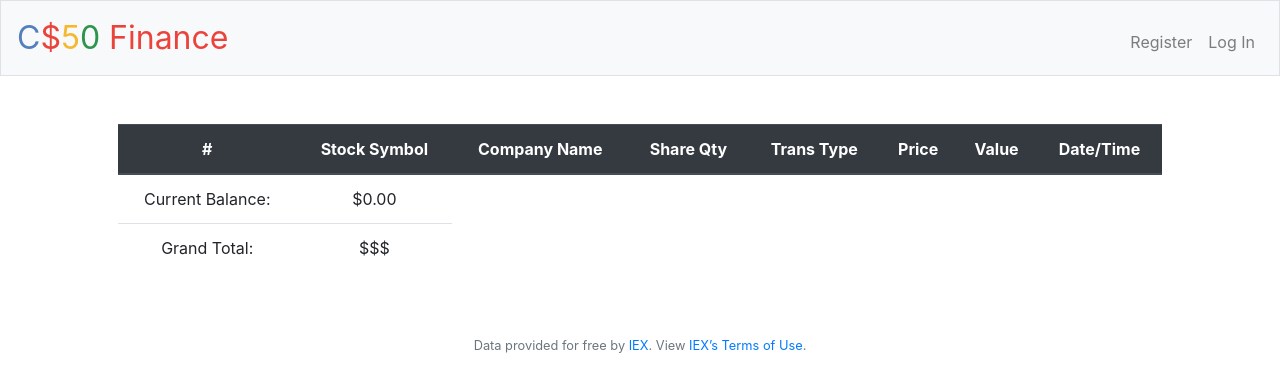
After one commit to rparker01/finance, a Flask app: template templates/history.html in a window 1280 px wide. The commit adds this page. Shown: the top 392 px of the page. Run offline with Flask 2, Linux system fonts and the light colour scheme; the template is opened without the code that fills it, so the values that code supplies are empty; some libraries are stand-ins or nearby versions.

Commit message:
added history

```diff
--- a/application.py
+++ b/application.py
@@ -1,4 +1,5 @@
 ''' export API_KEY=pk_112e4d8b2bb344ef93b726ce0197265c  '''
+''' cd cs50/week9/src9/pset9/finance '''
 
 import os
 import datetime
@@ -50,10 +51,14 @@ if not os.environ.get("API_KEY"):
 @login_required
 def index():
     """Show portfolio of stocks"""
-    groups = db.execute("SELECT symbol, SUM(num_shares) AS sum FROM purchases WHERE user_id = ? GROUP BY symbol", session["user_id"] )
+
+    # Queries purchases table and returns a grouped value for each unique stock.
+    groups = db.execute("SELECT symbol, SUM(num_shares) AS sum FROM transactions WHERE user_id = ? GROUP BY symbol", session["user_id"])
     cash = db.execute("SELECT cash FROM users WHERE id = ?", session["user_id"])
     cashValue = float(cash[0]["cash"])
-    return render_template("index.html",groups=groups, cashValue=cashValue)
+
+
+    return render_template("index.html", groups=groups, cashValue=cashValue)
 
 
 @app.route("/buy", methods=["GET", "POST"])
@@ -68,6 +73,7 @@ def buy():
         price=bought["price"]
         cash = db.execute("SELECT cash FROM users WHERE id = ?", session["user_id"])
         cashValue = float(cash[0]["cash"])
+        trans_type = "BUY"
 
         # This section will calculate the cost of the shares and subtract from the user's balance.
         costOfShares = int(numOfShares) * price
@@ -78,8 +84,9 @@ def buy():
             return apology("Your balance is too low!")
         else:
             # implement an INSERT on database to track the purchase of the shares
-            purchase = db.execute("INSERT INTO purchases (user_id, symbol, share_price, num_shares, total_cost, timestamp) VALUES(?, ?, ?, ?, ?, ?)", \
-                                session["user_id"], symbol, price, numOfShares, costOfShares, currentTime)
+            purchase = db.execute("INSERT INTO transactions (user_id, symbol, share_price, num_shares, total_cost, timestamp, trans_type) VALUES(?, ?, ?, ?, ?, ?, ?)", \
+                                session["user_id"], symbol, price, numOfShares, costOfShares, currentTime, trans_type)
+
             newBalance = db.execute("UPDATE users SET cash = ? WHERE id = ?", balance, session["user_id"])
 
 
@@ -87,11 +94,17 @@ def buy():
     return render_template("buy.html")
 
 
+
 @app.route("/history")
 @login_required
 def history():
-    """Show history of transactions"""
-    return apology("TODO")
+    # Queries purchases table and returns a grouped value for each unique stock.
+    groups = db.execute("SELECT * FROM transactions WHERE user_id = ?", session["user_id"])
+    cash = db.execute("SELECT cash FROM users WHERE id = ?", session["user_id"])
+    cashValue = float(cash[0]["cash"])
+
+
+    return render_template("history.html", groups=groups, cashValue=cashValue)
 
 
 @app.route("/login", methods=["GET", "POST"])
@@ -172,33 +185,38 @@ def register():
 @login_required
 def sell():
     """Sell shares of stock"""
-    stocks = db.execute("SELECT symbol FROM purchases WHERE user_id = ? GROUP BY symbol", session["user_id"])
-    return render_template("sell.html", stocks=stocks)
+    stocks = db.execute("SELECT symbol FROM transactions WHERE user_id = ? GROUP BY symbol", session["user_id"])
+
     if request.method == "POST":
+
         currentTime = datetime.datetime.now()
         symbol = request.form.get("symbol")
-        numOfShares = request.form.get("shares")
-        bought = lookup(symbol)
-        price=bought["price"]
+        numOfShares = int(request.form.get("shares"))
+        sold = lookup(symbol)
+        price=sold["price"]
         cash = db.execute("SELECT cash FROM users WHERE id = ?", session["user_id"])
         cashValue = float(cash[0]["cash"])
+        trans_type = "SELL"
 
-        #This section will calculate the cost of the shares and subtract from the user's balance.
-        costOfShares = int(numOfShares) * price
-        balance = cashValue - costOfShares
+        # This section will calculate the value of the shares and add to the user's balance.
+        valueOfShares = numOfShares * price
+        balance = cashValue + valueOfShares
+        negValue = valueOfShares * -1
+        negNumShares = numOfShares * -1
 
-        #This will check the balance of the user before making a purchase
-        if cashValue < costOfShares:
-            return apology("Your balance is too low!")
+        # This will check the value of the shares is not 0 or lower
+        if valueOfShares <= 0:
+            return apology("Your shares are worthless!")
         else:
-            implement an INSERT on database to track the purchase of the shares
-            purchase = db.execute("INSERT INTO purchases (user_id, symbol, share_price, num_shares, total_cost, timestamp) VALUES(?, ?, ?, ?, ?, ?)", \
-                                session["user_id"], symbol, price, numOfShares, costOfShares, currentTime)
+            # implement an INSERT on database to track the sale of the shares
+            sale = db.execute("INSERT INTO transactions (user_id, symbol, share_price, num_shares, total_cost, timestamp, trans_type) VALUES(?, ?, ?, ?, ?, ?, ?)", \
+                                session["user_id"], symbol, price, negNumShares, negValue, currentTime, trans_type)
+
             newBalance = db.execute("UPDATE users SET cash = ? WHERE id = ?", balance, session["user_id"])
 
 
-            return render_template("bought.html", balance=balance, costOfShares=costOfShares, bought=bought, numOfShares=numOfShares, cash=cash[0]["cash"])
-    return render_template("buy.html")
+            return render_template("sold.html", symbol=symbol, balance=balance, valueOfShares=negValue, sold=sold, numOfShares=negNumShares, cash=cash[0]["cash"])
+    return render_template("sell.html", stocks=stocks)
 
 
 def errorhandler(e):
--- a/templates/bought.html
+++ b/templates/bought.html
@@ -13,9 +13,9 @@
             <td>New balance</td>
         </tr>
         <tr>
-            <td>{{ cash }}</td>
-            <td>{{ costOfShares }}</td>
-            <td>{{ balance }}</td>
+            <td>{{ cash | usd }}</td>
+            <td>{{ costOfShares | usd }}</td>
+            <td>{{ balance | usd }}</td>
         </tr>
     </table>
 
--- /dev/null
+++ b/templates/history.html
@@ -0,0 +1,50 @@
+{% extends "layout.html" %}
+
+{% block title %}
+    Transaction History
+{% endblock %}
+
+{% block main %}
+
+<table class="table">
+  <thead class="thead-dark">
+    <tr>
+      <th scope="col">#</th>
+      <th scope="col">Stock Symbol</th>
+      <th scope="col">Company Name</th>
+      <th scope="col">Share Qty</th>
+      <th scope="col">Trans Type</th>
+      <th scope="col">Price</th>
+      <th scope="col">Value</th>
+      <th scope="col">Date/Time</th>
+    </tr>
+  </thead>
+  <tbody>
+
+    {% for g in groups %}
+    {% set stock = lookup( g.symbol ) %}
+
+    <tr>
+      <th scope="row">{{ loop.index }}</th>
+      <td>{{ g.symbol }}</td>
+      <td>{{ stock.name }}</td>
+      <td>{{ g.num_shares }}</td>
+      <td>{{ g.trans_type }}</td>
+      <td>{{ "$%.2f" | format(g.share_price) }}</td>
+      <td>{{ "$%.2f" | format(g.total_cost) }}</td>
+      <td>{{ g.timestamp }}</td>
+
+    </tr>
+    {% endfor %}
+
+    <tr>
+      <td>Current Balance:</td>
+      <td>{{ "$%.2f" | format(cashValue) }}</td>
+    </tr>
+    <tr>
+      <td>Grand Total:</td>
+      <td>$$$</td>
+    </tr>
+</table>
+
+{% endblock %}
```
Also changed, not shown: templates/sell.html (+15 -6 lines), templates/sold.html (added, +23 -0 lines), finance.db.
